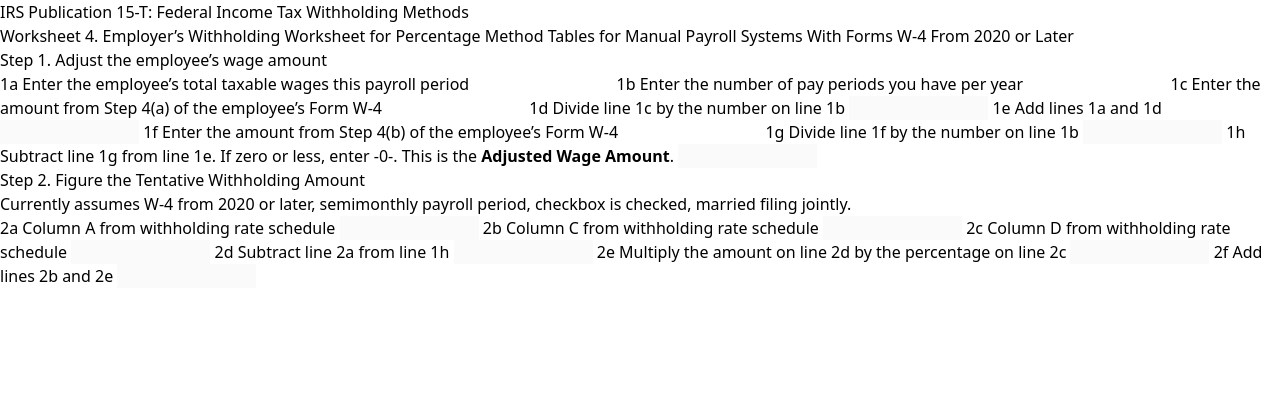
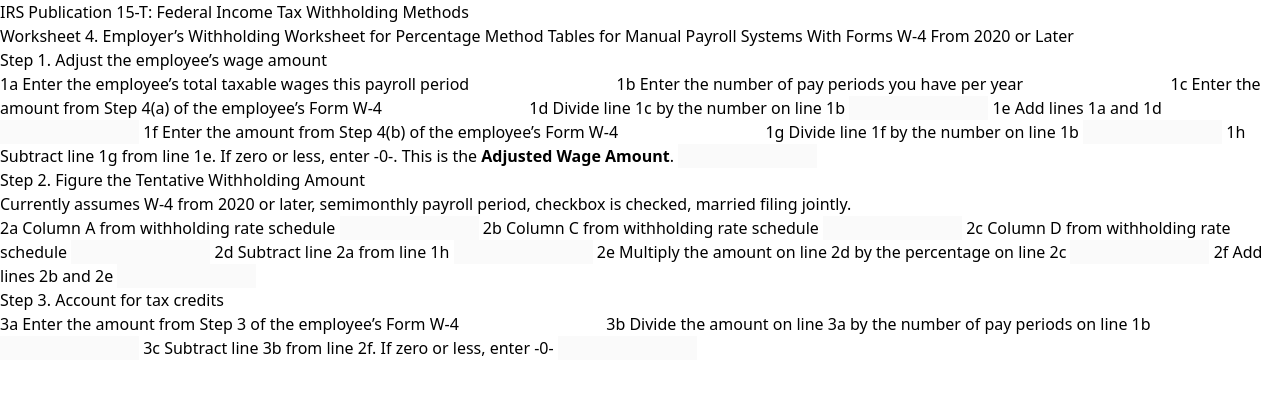
Before and after one commit to nholden/tax-calculator, a website built with webpack: page dist/index.html in a window 1280 px wide. Built offline with nearby package versions, Linux system fonts and the light colour scheme.

Commit message:
Add fields for step 3

```diff
--- a/dist/index.html
+++ b/dist/index.html
@@ -206,6 +206,48 @@
             >
           </label>
         </fieldset>
+
+        <fieldset class="mb-4">
+          <legend class="text-lg font-semibold mb-2">Step 3. Account for tax credits</legend>
+          <label class="flex items-center mb-2">
+            <span class="w-4 mr-2">3a</span>
+            <span class="flex-grow">Enter the amount from Step 3 of the employee’s Form W-4</span>
+            <input
+              type="text"
+              pattern="[\d\.]*"
+              inputmode="decimal"
+              size="10"
+              class="shadow appearance-none border rounded py-2 px-3 text-gray-700 leading-tight focus:outline-none focus:shadow-outline"
+              x-model="box3a"
+            >
+          </label>
+          <label class="flex items-center mb-2">
+            <span class="w-4 mr-2">3b</span>
+            <span class="flex-grow">Divide the amount on line 3a by the number of pay periods on line 1b</span>
+            <input
+              type="text"
+              pattern="[\d\.]*"
+              inputmode="decimal"
+              size="10"
+              class="shadow appearance-none border rounded py-2 px-3 text-gray-700 leading-tight focus:outline-none focus:shadow-outline"
+              x-bind:value="box3b()"
+              disabled
+            >
+          </label>
+          <label class="flex items-center mb-2">
+            <span class="w-4 mr-2">3c</span>
+            <span class="flex-grow">Subtract line 3b from line 2f. If zero or less, enter -0-</span>
+            <input
+              type="text"
+              pattern="[\d\.]*"
+              inputmode="decimal"
+              size="10"
+              class="shadow appearance-none border rounded py-2 px-3 text-gray-700 leading-tight focus:outline-none focus:shadow-outline"
+              x-bind:value="box3c()"
+              disabled
+            >
+          </label>
+        </fieldset>
       </form>
 
     </div>
@@ -251,7 +293,7 @@
           },
           box1h() {
             return this.box1e() && this.box1g() ?
-              this.box1e() - this.box1g() :
+              Math.max(this.box1e() - this.box1g(), 0) :
               null
           },
           withholdingRateSchedule() {
@@ -288,7 +330,18 @@
             return this.box2b() && this.box2e() ?
               Number.parseFloat(this.box2b()) + Number.parseFloat(this.box2e()) :
               null
-          }
+          },
+          box3a: null,
+          box3b() {
+            return this.box1b && this.box3a && this.box1b != 0 ?
+              (this.box3a / this.box1b).toFixed() :
+              null
+          },
+          box3c() {
+            return this.box2f() && this.box3b() ?
+              Math.max(this.box2f() - this.box3b(), 0) :
+              null
+          },
         }
       }
     </script>
```
